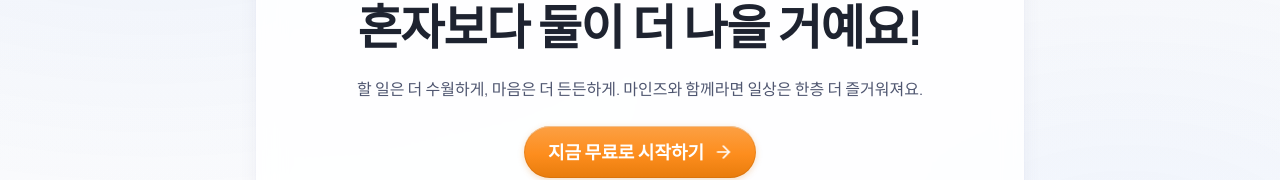
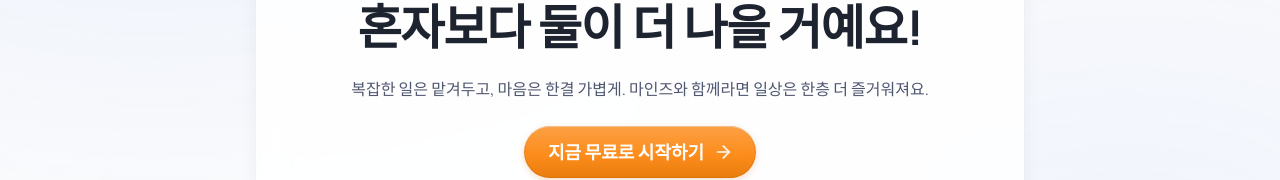
Before and after one commit to justinay-00/minds-korea-landing, a React (Vite) app: page / in a window 1280 px wide. Shown: the part 2715-2895 px from the top of the page. Built offline with nearby package versions, Linux system fonts and the light colour scheme; a web font is replaced by a local one.

Commit message:
Update the Korean CTA subcopy on the test 1 landing.

```diff
--- a/src/components/FinalCta.tsx
+++ b/src/components/FinalCta.tsx
@@ -24,7 +24,7 @@ export default function FinalCta({ onOpenModal, language }: FinalCtaProps) {
           </h2>
           <p className="mx-auto mb-[24px] max-w-none text-sm leading-relaxed text-[var(--text-body-cool)] sm:text-base">
             {language === 'ko'
-              ? '할 일은 더 수월하게, 마음은 더 든든하게. 마인즈와 함께라면 일상은 한층 더 즐거워져요.'
+              ? '복잡한 일은 맡겨두고, 마음은 한결 가볍게. 마인즈와 함께라면 일상은 한층 더 즐거워져요.'
               : 'Leave the busywork to Minds and focus on what matters most to you.'}
           </p>
           <button
```
